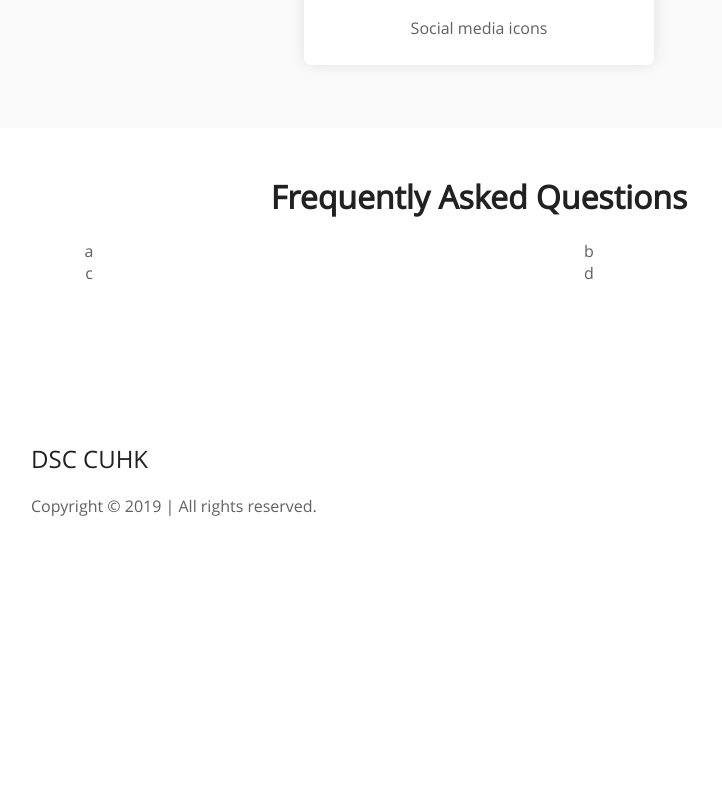
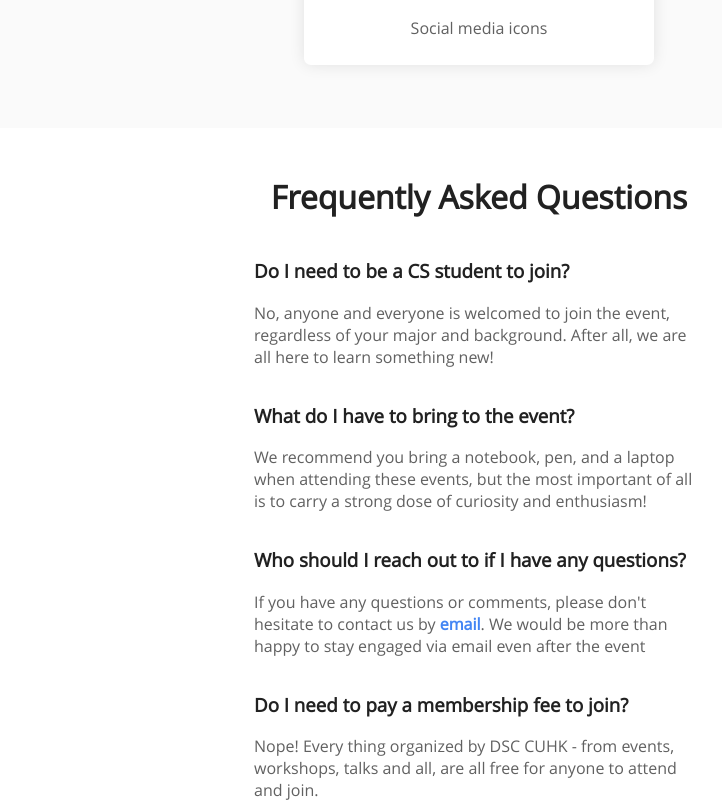
Before and after one commit to AndyLaiJS/dsc, a Vue app: page / in a window 1280 px wide. Shown: the part 2480-3282 px from the top of the page, without its empty margins (161-883 px from the left). Before the commit the page ends 3113 px from the top, so only its background shows below. Built offline with nearby package versions, Linux system fonts and the light colour scheme.

Commit message:
FAQ: Completed contents

```diff
--- a/src/views/FAQ.vue
+++ b/src/views/FAQ.vue
@@ -3,20 +3,31 @@
         <h1>Frequently Asked Questions</h1>
 
         <div class="bodyContent">
-            <span style="width: 500px;">
-                a
+            <span>
+                <h3>Do I need to be a CS student to join?</h3>
+                <p>No, anyone and everyone is welcomed to join the event, regardless of your major and background. After all, we are all here
+                    to learn something new!
+                </p>
             </span>
 
-            <span style="width: 500px;">
-                b
+            <span>
+                <h3>What do I have to bring to the event?</h3>
+                <p>We recommend you bring a notebook, pen, and a laptop when attending these events, but the most important of all is
+                    to carry a strong dose of curiosity and enthusiasm!
+                </p>
             </span>
 
-            <span style="width: 500px;">
-                c
+            <span>
+                <h3>Who should I reach out to if I have any questions?</h3>
+                <p>If you have any questions or comments, please don't hesitate to contact us by <a target="_blank" href="mailto:dsc.cuhk@gmail.com">email</a>.
+                    We would be more than happy to stay engaged via email even after the event
+                </p>
             </span>
 
-            <span style="width: 500px;">
-                d
+            <span>
+                <h3>Do I need to pay a membership fee to join?</h3>
+                <p>Nope! Every thing organized by DSC CUHK - from events, workshops, talks and all, are all free for anyone to attend and join.
+                </p>
             </span>
 
         </div>
@@ -29,14 +40,19 @@ export default {
 }
 </script>
 
-<style scoped>
+<style scoped lang="scss">
 .faqBody {
     background-color: white;
-    padding: 2% 0 3% 0;
+    padding: 2% 15% 3% 15%;
 }
 .bodyContent {
+    justify-content: space-evenly;
     display: flex;
     flex-direction: row;
     flex-wrap: wrap;
+    span {
+        width: 450px;
+        text-align: left;
+    }
 }
 </style>
```
